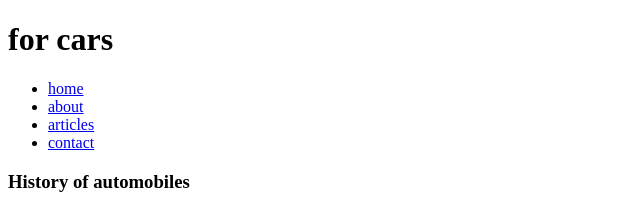
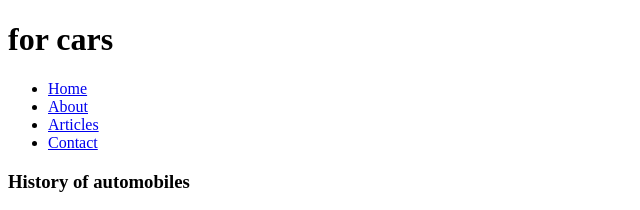
Before and after one commit to Saifpro-2007/First, a plain HTML site: page index.html in a window 1280 px wide. Shown: the top 210 px of the page, 0-640 px from the left. Drawn offline with Linux system fonts and the light colour scheme.

Commit message:
First Edit

```diff
--- a/index.html
+++ b/index.html
@@ -12,10 +12,10 @@
     <div id="for cars"><h1>for cars</h1></div>
        <nav>
           <ul>
-              <li><a href="#">home</a></li>
-              <li><a href="#">about</a></li>
-              <li><a href="#">articles</a></li>
-              <li><a href="#">contact</a></li>
+              <li><a href="#">Home</a></li>
+              <li><a href="#">About</a></li>
+              <li><a href="#">Articles</a></li>
+              <li><a href="#">Contact</a></li>
           </ul>
       </nav>
 </header>
```
